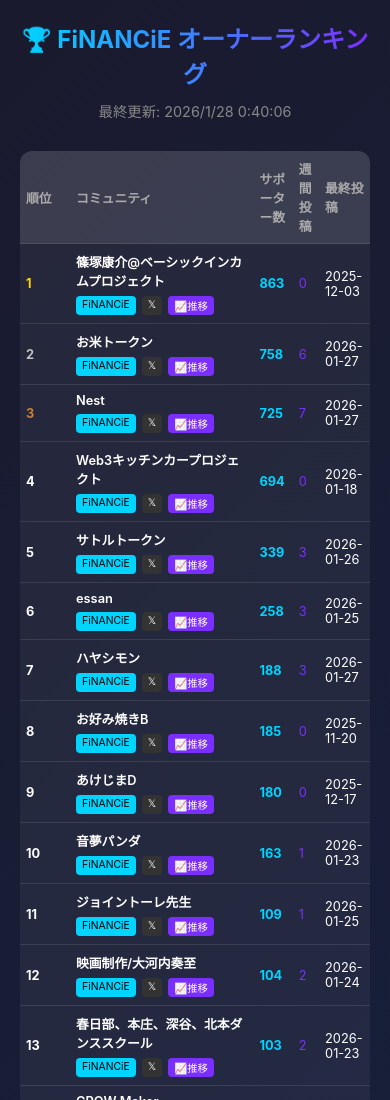
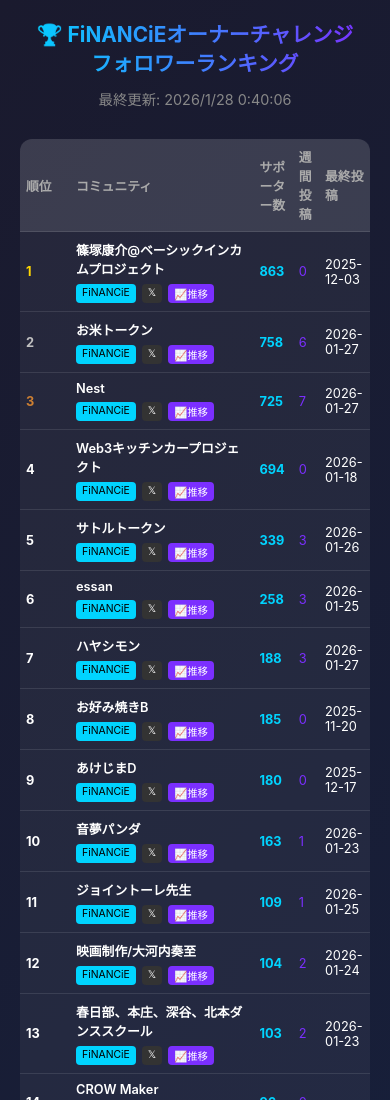
Before and after one commit to kimura-jane/FiNANCiE-bot, a website: page docs/index.html in a window 390 px wide. Shown: the top 1100 px of the page. Drawn offline with nearby package versions, Linux system fonts and the light colour scheme.

Commit message:
Update index.html

```diff
--- a/docs/index.html
+++ b/docs/index.html
@@ -3,7 +3,7 @@
 <head>
   <meta charset="UTF-8">
   <meta name="viewport" content="width=device-width, initial-scale=1.0">
-  <title>FiNANCiE オーナーランキング</title>
+  <title>FiNANCiEオーナーチャレンジ フォロワーランキング</title>
   <script src="https://cdn.jsdelivr.net/npm/chart.js"></script>
   <style>
     * {
@@ -31,12 +31,13 @@
     }
 
     h1 {
-      font-size: 2rem;
+      font-size: 1.8rem;
       margin-bottom: 10px;
       background: linear-gradient(90deg, #00d4ff, #7b2fff);
       -webkit-background-clip: text;
       -webkit-text-fill-color: transparent;
       background-clip: text;
+      line-height: 1.4;
     }
 
     .updated {
@@ -228,7 +229,7 @@
       }
 
       h1 {
-        font-size: 1.5rem;
+        font-size: 1.3rem;
       }
 
       .links a {
@@ -245,7 +246,7 @@
 <body>
   <div class="container">
     <header>
-      <h1>🏆 FiNANCiE オーナーランキング</h1>
+      <h1>🏆 FiNANCiEオーナーチャレンジ<br>フォロワーランキング</h1>
       <p class="updated">最終更新: <span id="lastUpdated">-</span></p>
     </header>
 
@@ -335,7 +336,6 @@
       document.getElementById('modalTitle').textContent = name + ' - サポーター推移';
       document.getElementById('modalOverlay').classList.add('active');
 
-      // デフォルトは1W
       document.querySelectorAll('.period-btn').forEach(btn => btn.classList.remove('active'));
       document.querySelector('.period-btn[data-period="1W"]').classList.add('active');
 
@@ -456,7 +456,6 @@
       });
     }
 
-    // イベントリスナー
     document.getElementById('modalClose').addEventListener('click', closeModal);
     document.getElementById('modalOverlay').addEventListener('click', function(e) {
       if (e.target === this) closeModal();
@@ -470,7 +469,6 @@
       });
     });
 
-    // 初期化
     loadRanking();
   </script>
 </body>
```
